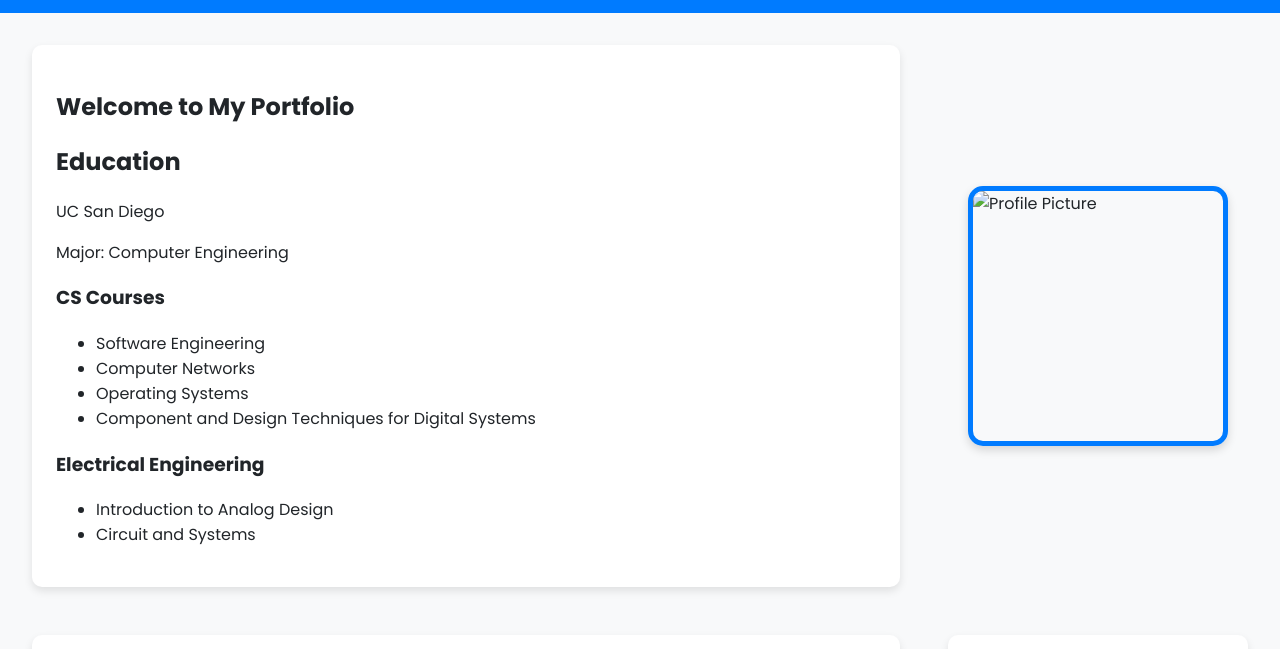
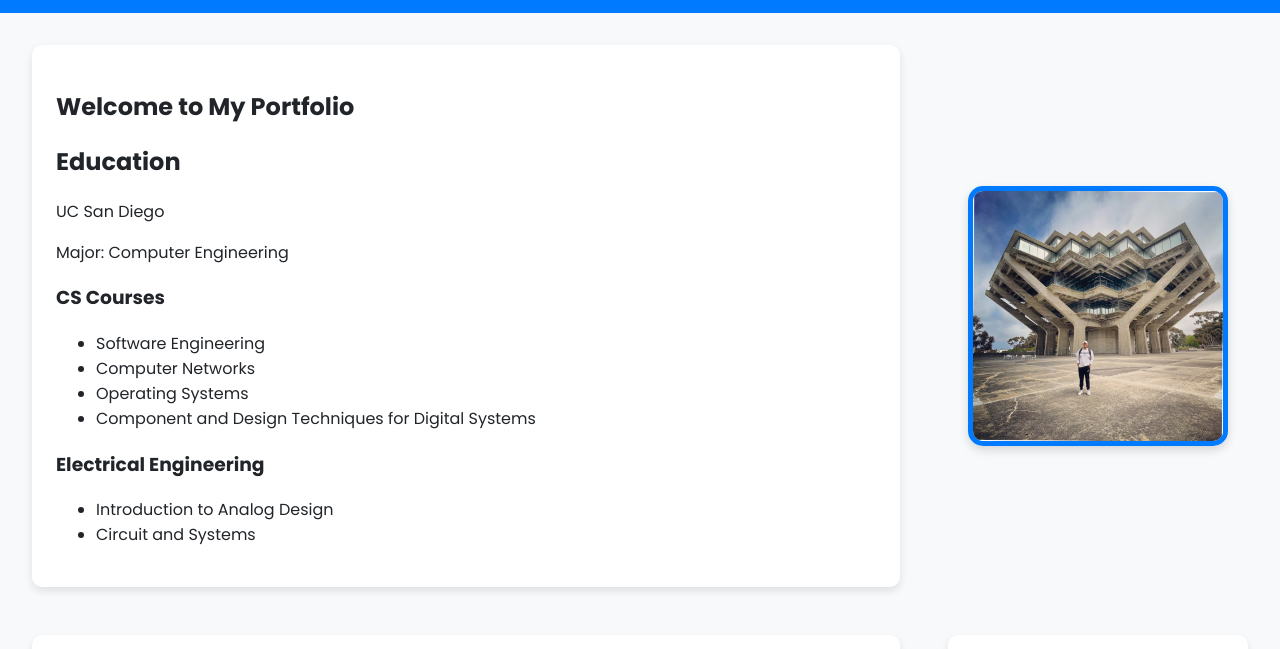
Before and after one commit to jrivas112/CSE134B-HW3, a plain HTML site: page index.html in a window 1280 px wide. Shown: the part 151-800 px from the top of the page. Drawn offline with Linux system fonts and the light colour scheme.

Commit message:
added profile pic

```diff
--- a/index.html
+++ b/index.html
@@ -60,7 +60,7 @@
         </section>
 
         <aside class="sidebar">
-            <img src="profile.jpg" alt="Profile Picture">
+            <img src="assets/profile.jpg" alt="Profile Picture">
         </aside>
         <!-- Requirement: Structuring Projects Section -->
         <section class="projects">
```
